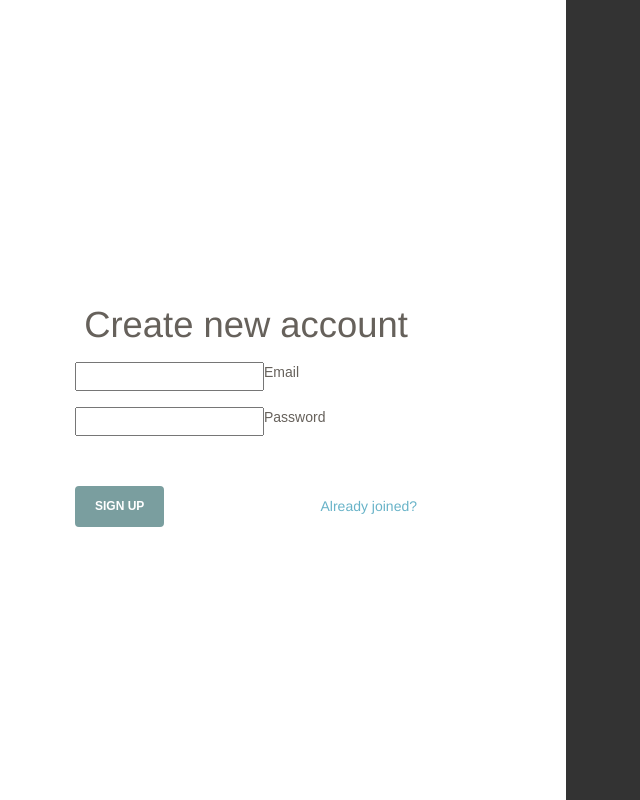
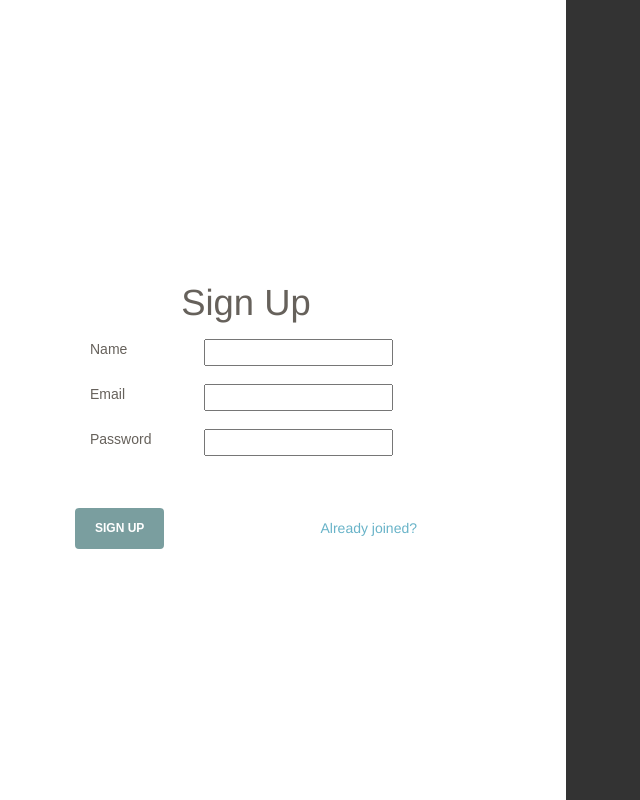
Before and after one commit to Shai25/AdvEx-FE, a Vue app: page /#/auth/signup in a window 1280 px wide. Shown: the whole page, without its empty margins (74-714 px from the left). Built offline with nearby package versions, Linux system fonts and the light colour scheme; a web font is replaced by a local one; what vue-notifyjs would draw is missing.

Commit message:
fix form, styles pending

```diff
--- a/src/pages/LogIn.vue
+++ b/src/pages/LogIn.vue
@@ -1,17 +1,21 @@
 <template>
   <div class="login">
-    <h2>Welcome</h2>
+    <h2>Log In</h2>
     <form @submit.prevent>
       <div class="form-group">
         <div class="input-group">
-          <input type="text" id="email" required="required"/>
-          <label class="control-label" for="email">Email</label><i class="bar"></i>
+          <label class="control-label col-sm-4" for="email">Email</label><i class="bar"></i>
+          <div class="col-sm-8">
+            <input type="text" id="email" required="required"/>
+          </div>
         </div>
       </div>
       <div class="form-group">
         <div class="input-group">
-          <input type="password" id="password" required="required"/>
-          <label class="control-label" for="password">Password</label><i class="bar"></i>
+          <label class="control-label col-sm-4" for="password">Password</label><i class="bar"></i>
+          <div class="col-sm-8">
+            <input type="password" id="password" required="required"/>
+          </div>
         </div>
       </div>
       <div class="d-flex flex-column flex-lg-row align-items-center justify-content-between down-container">
--- a/src/pages/SignUp.vue
+++ b/src/pages/SignUp.vue
@@ -1,17 +1,29 @@
 <template>
   <div class="signup">
-    <h2>Create new account</h2>
+    <h2>Sign Up</h2>
     <form @submit.prevent>
       <div class="form-group">
         <div class="input-group">
-          <input type="text" id="email" required="required"/>
-          <label class="control-label" for="email">Email</label><i class="bar"></i>
+          <label class="control-label col-sm-4" for="name">Name</label><i class="bar"></i>
+          <div class="col-sm-8">
+            <input type="text" id="name" required="required"/>
+          </div>
         </div>
       </div>
       <div class="form-group">
         <div class="input-group">
-          <input type="password" id="password" required="required"/>
-          <label class="control-label" for="password">Password</label><i class="bar"></i>
+          <label class="control-label col-sm-4" for="email">Email</label><i class="bar"></i>
+          <div class="col-sm-8">
+            <input type="text" id="email" required="required"/>
+          </div>
+        </div>
+      </div>
+      <div class="form-group">
+        <div class="input-group">
+          <label class="control-label col-sm-4" for="password">Password</label><i class="bar"></i>
+          <div class="col-sm-8">
+            <input type="password" id="password" required="required"/>
+          </div>
         </div>
       </div>
       <div class="d-flex flex-column flex-lg-row align-items-center justify-content-between down-container">
```
